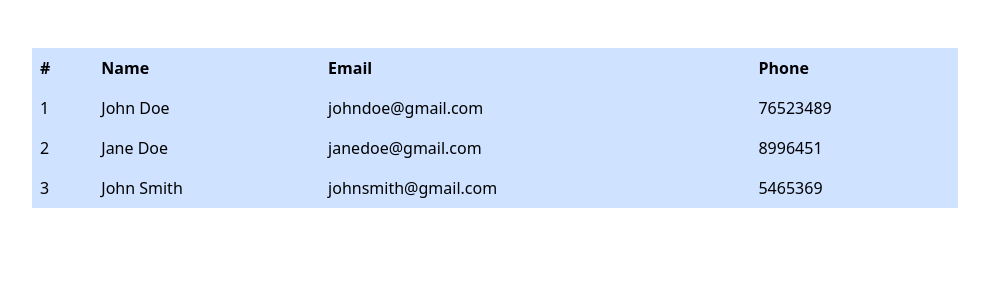
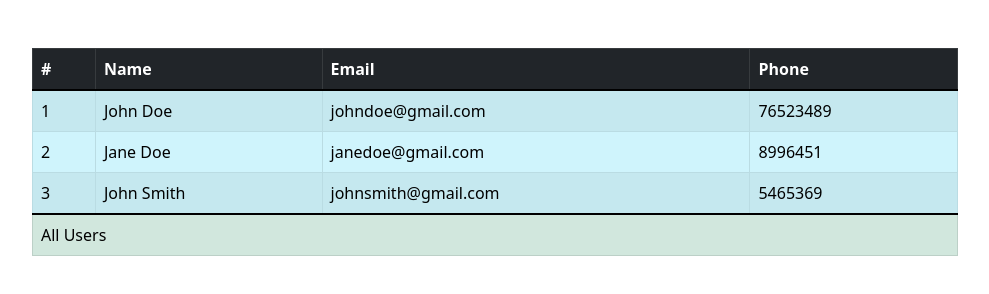
Before and after one commit to justdesigner2704/project-25.10, a plain HTML site: page structured-table.html in a window 1280 px wide. Shown: the whole page, without its empty margins (50-1039 px from the left). Drawn offline with nearby package versions, Linux system fonts and the light colour scheme.

Commit message:
New commit

```diff
--- a/structured-table.html
+++ b/structured-table.html
@@ -13,13 +13,16 @@
         <div class="row mt-5">
             <div class="col-10">
 
-                <table class="table table-borderless table-primary">
-                    <tr>
+                <table class="table table-bordered table-info table-striped">
+                    <thead>
+                        <tr class="table-dark">
                             <th>#</th>
                             <th>Name</th>
                             <th>Email</th>
                             <th>Phone</th>
                         </tr>
+                    </thead>
+                    <tbody class="table-group-divider">
                         <tr>
                             <td>1</td>
                             <td>John Doe</td>
@@ -38,6 +41,12 @@
                             <td>johnsmith@gmail.com</td>
                             <td>5465369</td>
                         </tr>
+                    </tbody>
+                    <tfoot class="table-group-divider">
+                        <tr class="table-success">
+                            <td colspan="4">All Users</td>
+                        </tr>
+                    </tfoot>
                 </table>
 
 
```
Lines whose indentation alone changed are shown as unchanged.
